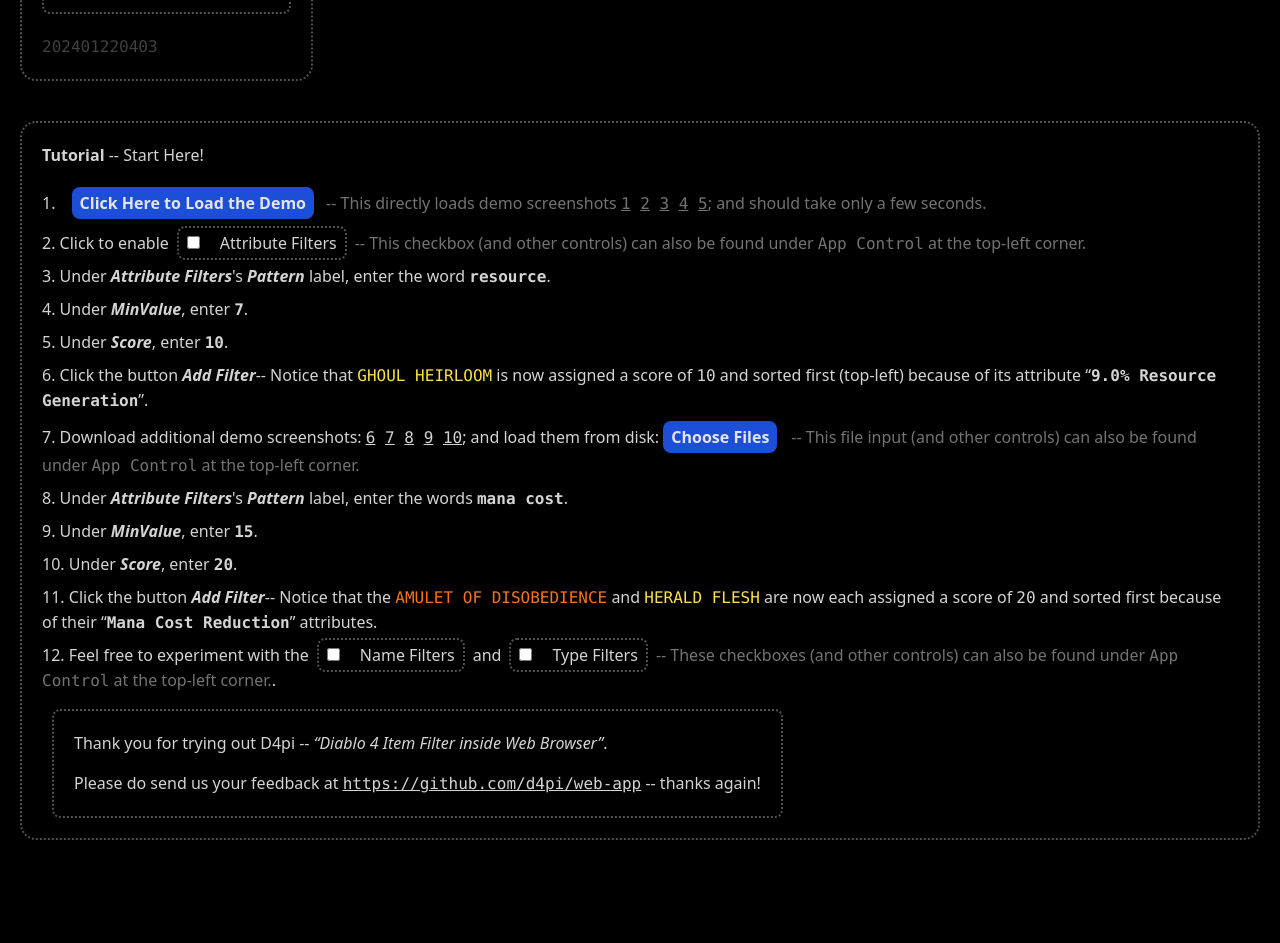
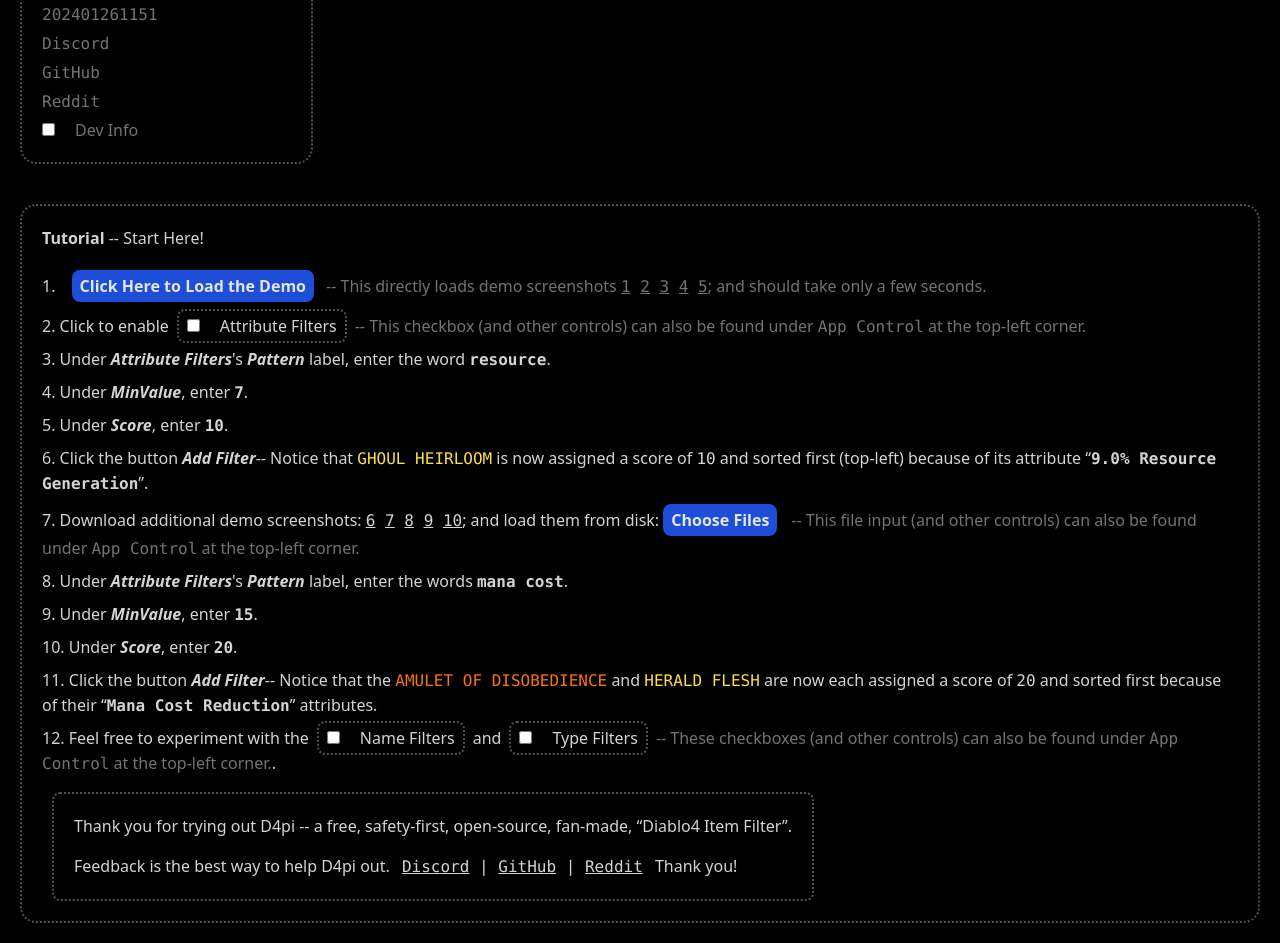
Before and after one commit to d4pi/web-app, a Next.js app: page / in a window 1280 px wide. Shown: the part 420-1363 px from the top of the page. Before the commit the page ends 1280 px from the top, so only its background shows below. Built offline with nearby package versions, Linux system fonts and the light colour scheme.

Commit message:
D4pi 202401261151
* Add docs/Contributing
* Add links to Discord, GitHub, and Reddit
* Minor layout tweaks

```diff
--- a/app/layout.tsx
+++ b/app/layout.tsx
@@ -2,8 +2,8 @@ import './globals.css';
 import type { Metadata } from 'next';
 
 export const metadata: Metadata = {
-  description: 'D4pi - Diablo 4 Item Filter inside Web Browser',
-  title: 'D4pi - Diablo 4 Item Filter inside Web Browser',
+  description: 'D4pi - Diablo4 Item Filter inside Web Browser',
+  title: 'D4pi - Diablo4 Item Filter inside Web Browser',
 }
 
 export default function RootLayout({
--- a/app/page.tsx
+++ b/app/page.tsx
@@ -87,11 +87,6 @@ export default function Home() {
           </li>
 
           <li>
-            <input id={AppControl_DevInfo_CheckboxInput_id} className='mr-5' checked={AppControl_DevInfo_CheckboxInput_checked} onChange={event => set_AppControl_DevInfo_CheckboxInput_checked(event.target.checked)} type='checkbox' />
-            <label htmlFor={AppControl_DevInfo_CheckboxInput_id}>{AppControl_DevInfo_text}</label>
-          </li>
-
-          <li>
             <input id={AppControl_ImageProcessorControl_CheckboxInput_id} className='mr-5' checked={AppControl_ImageProcessorControl_CheckboxInput_checked} onChange={event => set_AppControl_ImageProcessorControl_CheckboxInput_checked(event.target.checked)} type='checkbox' />
             <label htmlFor={AppControl_ImageProcessorControl_CheckboxInput_id}>{AppControl_ImageProcessorControl_text}</label>
           </li>
@@ -123,8 +118,29 @@ export default function Home() {
           <input id={AppControl_LoadScreenshots_id} className='file:bg-blue-700 file:border-0 file:font-bold file:hover:bg-blue-600 file:px-2 file:py-1 file:rounded-lg file:text-neutral-200 w-40 text-black mt-2' accept='image/*' multiple onChange={handle_AppControl_LoadScreenshots_FileInput_change} type='file' />
         </div>
 
-        <div>
-          <code className='text-neutral-700'>202401220403</code>
+        <div className='text-neutral-500'>
+          <ul className='space-y-1'>
+            <li>
+              <code>202401261151</code>
+            </li>
+
+            <li>
+              <code><a href='https://discord.gg/sxUMgj3VcA'>Discord</a></code>
+            </li>
+
+            <li>
+              <code><a href='https://github.com/d4pi/web-app'>GitHub</a></code>
+            </li>
+
+            <li>
+              <code><a href='https://www.reddit.com/r/D4pi/'>Reddit</a></code>
+            </li>
+
+            <li>
+              <input id={AppControl_DevInfo_CheckboxInput_id} className='mr-5' checked={AppControl_DevInfo_CheckboxInput_checked} onChange={event => set_AppControl_DevInfo_CheckboxInput_checked(event.target.checked)} type='checkbox' />
+              <label htmlFor={AppControl_DevInfo_CheckboxInput_id}>{AppControl_DevInfo_text}</label>
+            </li>
+          </ul>
         </div>
       </div>
     );
@@ -275,9 +291,9 @@ export default function Home() {
         Screenshot Source:
         <ul className={ul_class}>
           <li>1080p (1920*1080)</li>
-          <li>Diablo 4: GAMEPLAY: Advanced Tooltip Information: Enabled</li>
-          <li>Diablo 4: GRAPHICS: Brightness: Default</li>
-          <li>Diablo 4: GRAPHICS: Font Scale: Small</li>
+          <li>Diablo4: GAMEPLAY: Advanced Tooltip Information: Enabled</li>
+          <li>Diablo4: GRAPHICS: Brightness: Default</li>
+          <li>Diablo4: GRAPHICS: Font Scale: Small</li>
           <li>Xbox Series X</li>
         </ul>
       </div>
@@ -290,8 +306,6 @@ export default function Home() {
           <li>Node.js 20.10.0</li>
           <li>OpenCV.js 4.9.0</li>
           <li>Tesseract.js 5.0.4</li>
-          <li><a className='underline' href='https://github.com/d4pi/d4pi.github.io'>Web Host</a></li>
-          <li><a className='underline' href='https://github.com/d4pi/web-app'>Source Code</a></li>
         </ul>
       </div>
     </div>;
@@ -703,11 +717,11 @@ export default function Home() {
 
         <div className={`${inner_group_div_class} space-y-4`}>
           <div>
-            Thank you for trying out D4pi -- <em>&ldquo;Diablo 4 Item Filter inside Web Browser&rdquo;</em>.
+            Thank you for trying out D4pi -- a free, safety-first, open-source, fan-made, &ldquo;Diablo4 Item Filter&rdquo;.
           </div>
 
           <div>
-            Please do send us your feedback at <a className='underline' href='https://github.com/d4pi/web-app'><code>https://github.com/d4pi/web-app</code></a> -- thanks again!
+            Feedback is the best way to help D4pi out.  <code className='mx-2'><a className='underline' href='https://discord.gg/sxUMgj3VcA'>Discord</a> | <a className='underline' href='https://github.com/d4pi/web-app'>GitHub</a> | <a className='underline' href='https://www.reddit.com/r/D4pi/'>Reddit</a></code>  Thank you!
           </div>
         </div>
       </div >
```
Also changed, not shown: 3 other files (tests, documents, lock files or other folders).
